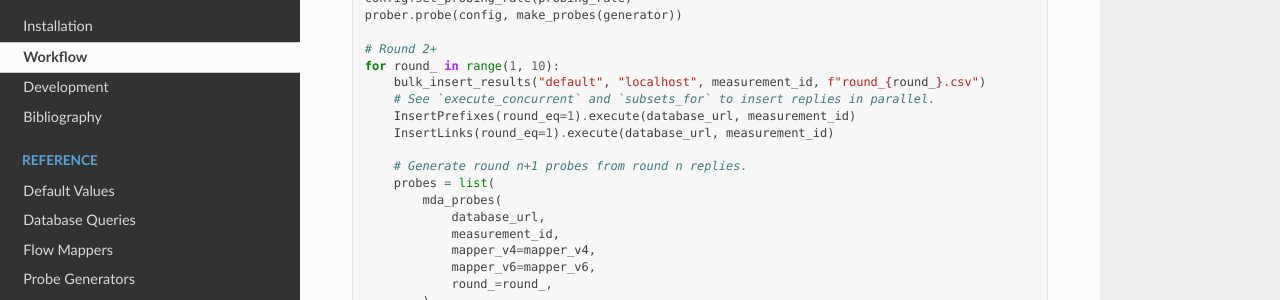
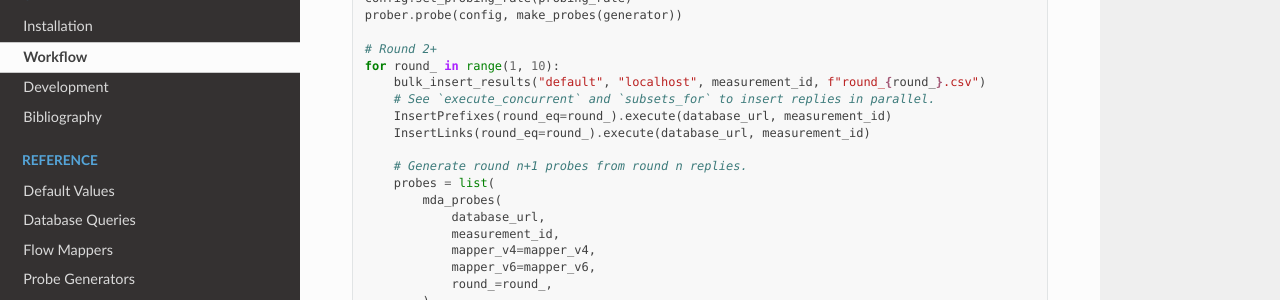
Before and after one commit to dioptra-io/diamond-miner, a Sphinx documentation site: the page built from docs/workflow.rst, in a window 1280 px wide and 900 px high, scrolled down 1380 px. Shown: the part 151-451 px from the top of the window. Built offline with Sphinx 7.4.7 and the Read the Docs theme 2.0.0, drawn with Linux system fonts in a browser that asks for light colours.

Commit message:
docs: fix typo in workflow

```diff
--- a/docs/workflow.rst
+++ b/docs/workflow.rst
@@ -86,8 +86,8 @@ Refer to the reference section of the documentation to learn more about the diff
     for round_ in range(1, 10):
         bulk_insert_results("default", "localhost", measurement_id, f"round_{round_}.csv")
         # See `execute_concurrent` and `subsets_for` to insert replies in parallel.
-        InsertPrefixes(round_eq=1).execute(database_url, measurement_id)
-        InsertLinks(round_eq=1).execute(database_url, measurement_id)
+        InsertPrefixes(round_eq=round_).execute(database_url, measurement_id)
+        InsertLinks(round_eq=round_).execute(database_url, measurement_id)
 
         # Generate round n+1 probes from round n replies.
         probes = list(
```
